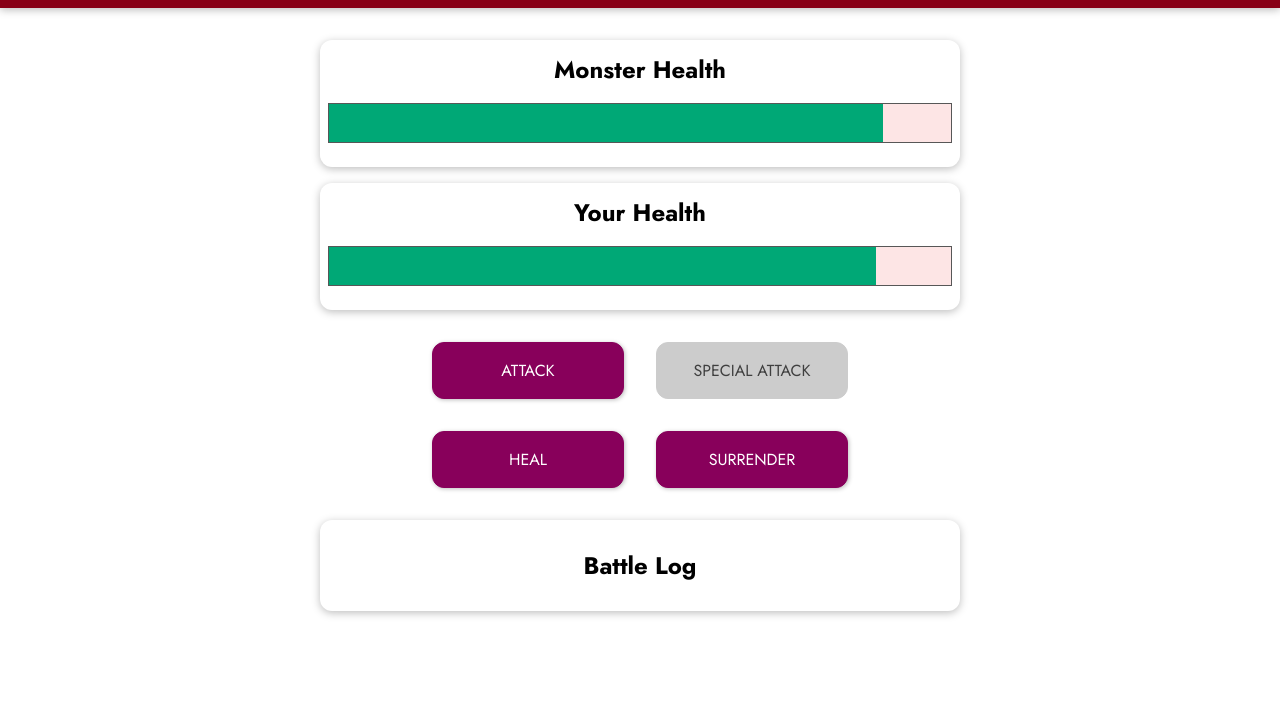
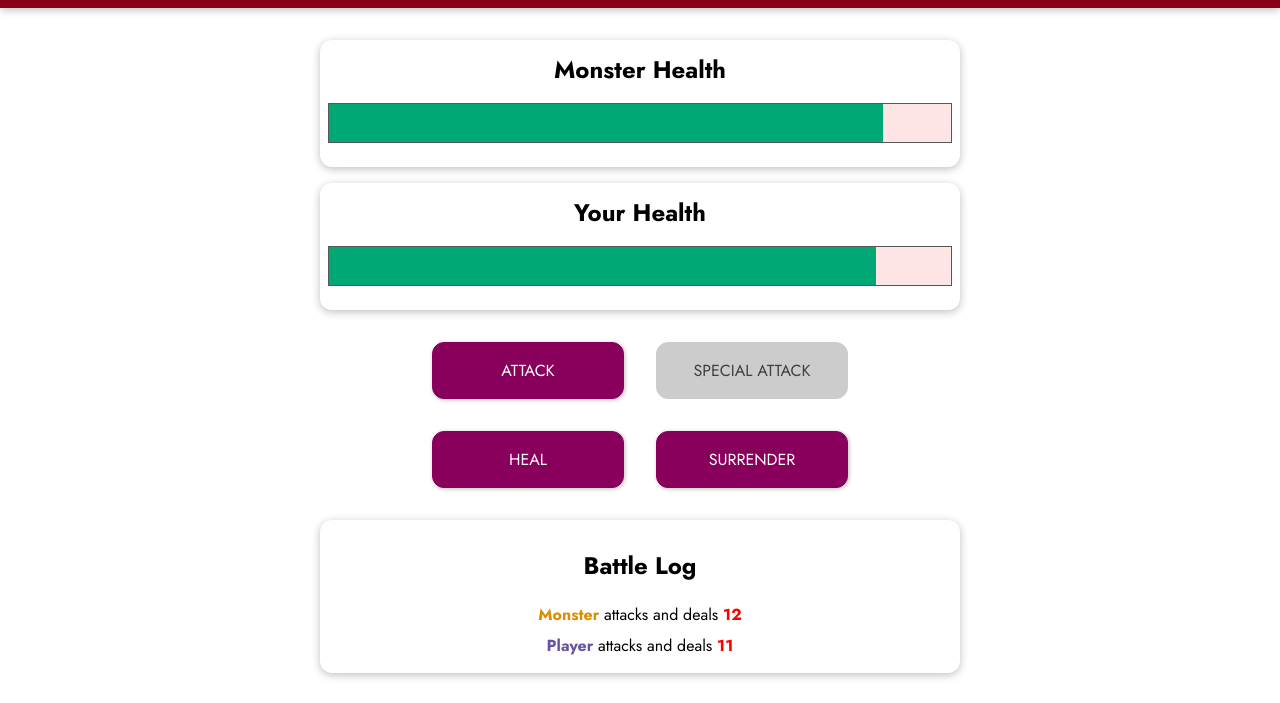
Before and after one commit to shehab267/PRJ-MONSTER-SLAYER, a plain HTML site: page index.html in a window 1280 px wide. Both pictures are taken after a click on the button "ATTACK". Shown: the part 97-800 px from the top of the page. Drawn offline with nearby package versions, Linux system fonts and the light colour scheme.

Commit message:
Adding a Battle Log, Finishing the Game.

```diff
--- a/app.js
+++ b/app.js
@@ -12,6 +12,7 @@ const app = Vue.createApp({
       playerHealth: 100,
       monsterHealth: 100,
       winner: null,
+      battleLogMsgs: [],
     };
   },
   computed: {
@@ -56,23 +57,28 @@ const app = Vue.createApp({
       this.playerHealth = 100;
       this.monsterHealth = 100;
       this.winner = null;
+      this.battleLogMsgs = [];
     },
 
     playerAttack() {
       const attackValue = randomNum(5, 12);
       this.monsterHealth -= attackValue;
+      this.addLogMsg("player", "attack", attackValue);
       this.monsterAttack();
       this.roundCounter++;
-      console.log(`Monster Health: ${this.monsterHealth}`);
+      // console.log(`Monster Health: ${this.monsterHealth}`);
     },
     monsterAttack() {
       const attackValue = randomNum(8, 15);
       this.playerHealth -= attackValue;
-      console.log(`Player Health: ${this.playerHealth}`);
+      this.addLogMsg("monster", "attack", attackValue);
+
+      // console.log(`Player Health: ${this.playerHealth}`);
     },
     spcialAttack() {
       const attackValue = randomNum(10, 25);
       this.monsterHealth -= attackValue;
+      this.addLogMsg("player", "attack", attackValue);
       this.monsterAttack();
       this.roundCounter++;
     },
@@ -84,11 +90,19 @@ const app = Vue.createApp({
       } else {
         this.playerHealth += healValue;
       }
+      this.addLogMsg("player", "heal", healValue);
       this.monsterAttack();
     },
     surrender() {
       this.winner = "monster";
     },
+    addLogMsg(who, what, value) {
+      this.battleLogMsgs.unshift({
+        actionBy: who,
+        actionType: what,
+        actionValue: value,
+      });
+    },
   },
 });
 
--- a/index.html
+++ b/index.html
@@ -46,7 +46,27 @@
       </section>
       <section id="log" class="container">
         <h2>Battle Log</h2>
-        <ul></ul>
+        <ul>
+          <li v-for="battleLogMsg in battleLogMsgs">
+            <!-- {{battleLogMsg.actionBy}} - {{battleLogMsg.actionType}} -
+            {{battleLogMsg.actionValue}} } -->
+            <span
+              :class="{'log--player': battleLogMsg.actionBy === 'player', 'log--monster': battleLogMsg.actionBy === 'monster'}"
+            >
+              {{battleLogMsg.actionBy === 'player' ? "Player " : "Monster "}}
+            </span>
+            <span v-if="battleLogMsg.actionType === 'heal'"
+              >heals himself for
+              <span class="log--heal">{{battleLogMsg.actionValue}}</span></span
+            >
+            <span v-else
+              >attacks and deals
+              <span class="log--damage"
+                >{{battleLogMsg.actionValue}}</span
+              ></span
+            >
+          </li>
+        </ul>
       </section>
     </div>
   </body>
--- a/styles.css
+++ b/styles.css
@@ -3,7 +3,7 @@
 }
 
 html {
-  font-family: 'Jost', sans-serif;
+  font-family: "Jost", sans-serif;
 }
 
 body {
@@ -100,10 +100,17 @@ button:disabled {
 
 #log li {
   margin: 0.5rem 0;
+  /* font-weight: 500; */
 }
 
+.log--player,
+.log--monster,
+.log--damage,
+.log--heal {
+  font-weight: 600;
+}
 .log--player {
-  color: #7700ff;
+  color: #341c85c0;
 }
 
 .log--monster {
```
